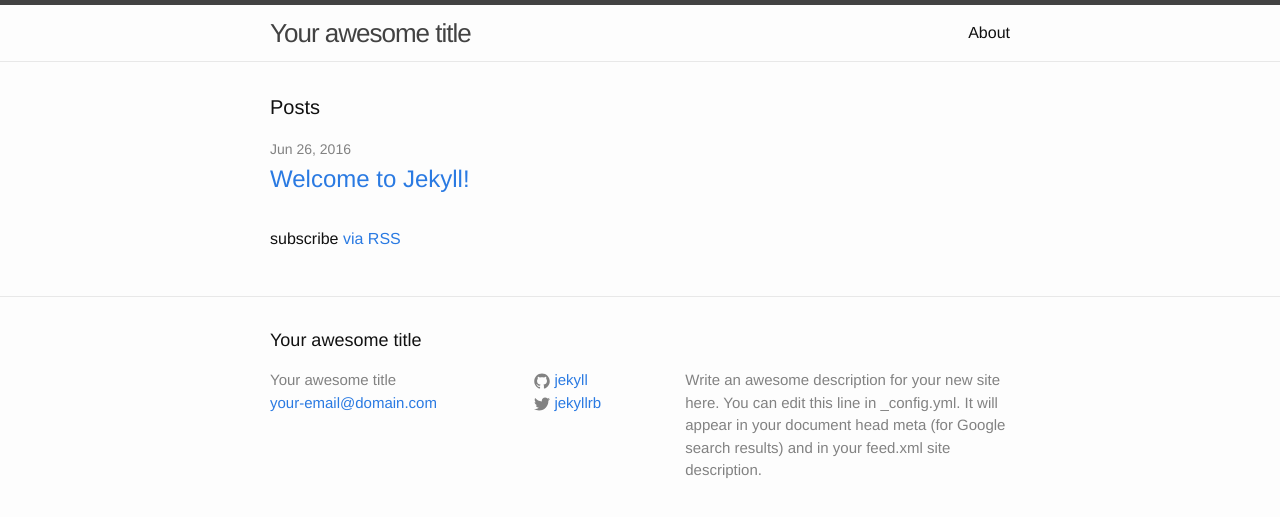
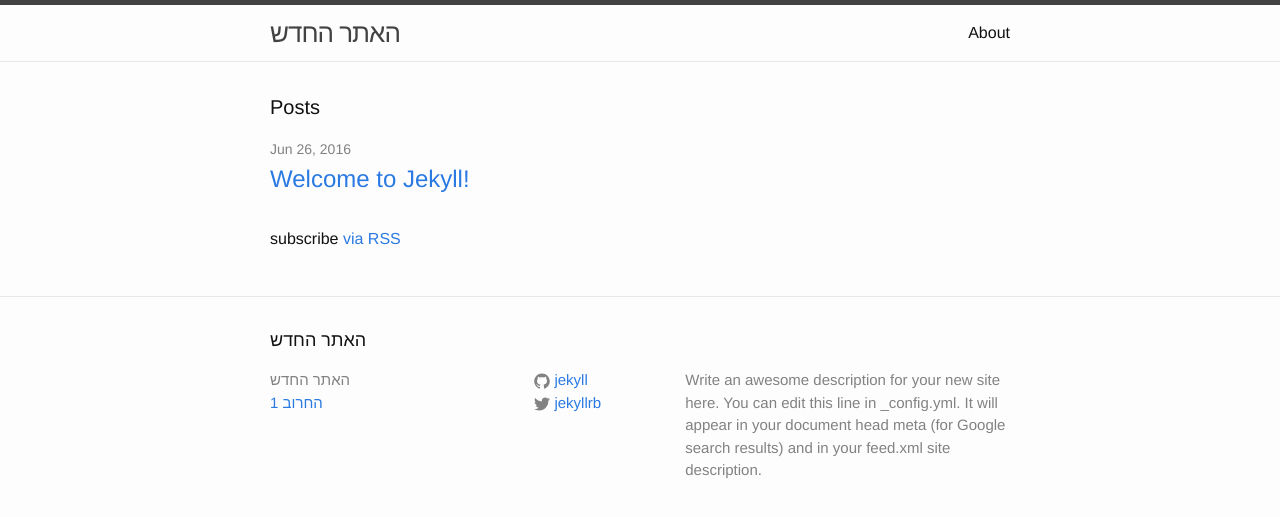
Before and after one commit to taltal102/taltal102.github.io, a Jekyll site: the page built from index.html, in a window 1280 px wide. Shown: the top 517 px of the page. Built offline with Jekyll 4.4.1, drawn with Linux system fonts in a browser that asks for light colours.

Commit message:
Update _config.yml

```diff
--- a/_config.yml
+++ b/_config.yml
@@ -6,8 +6,8 @@
 # 'jekyll serve'. If you change this file, please restart the server process.
 
 # Site settings
-title: Your awesome title
-email: your-email@domain.com
+title: האתר החדש
+email: החרוב 1
 description: > # this means to ignore newlines until "baseurl:"
   Write an awesome description for your new site here. You can edit this
   line in _config.yml. It will appear in your document head meta (for
```
